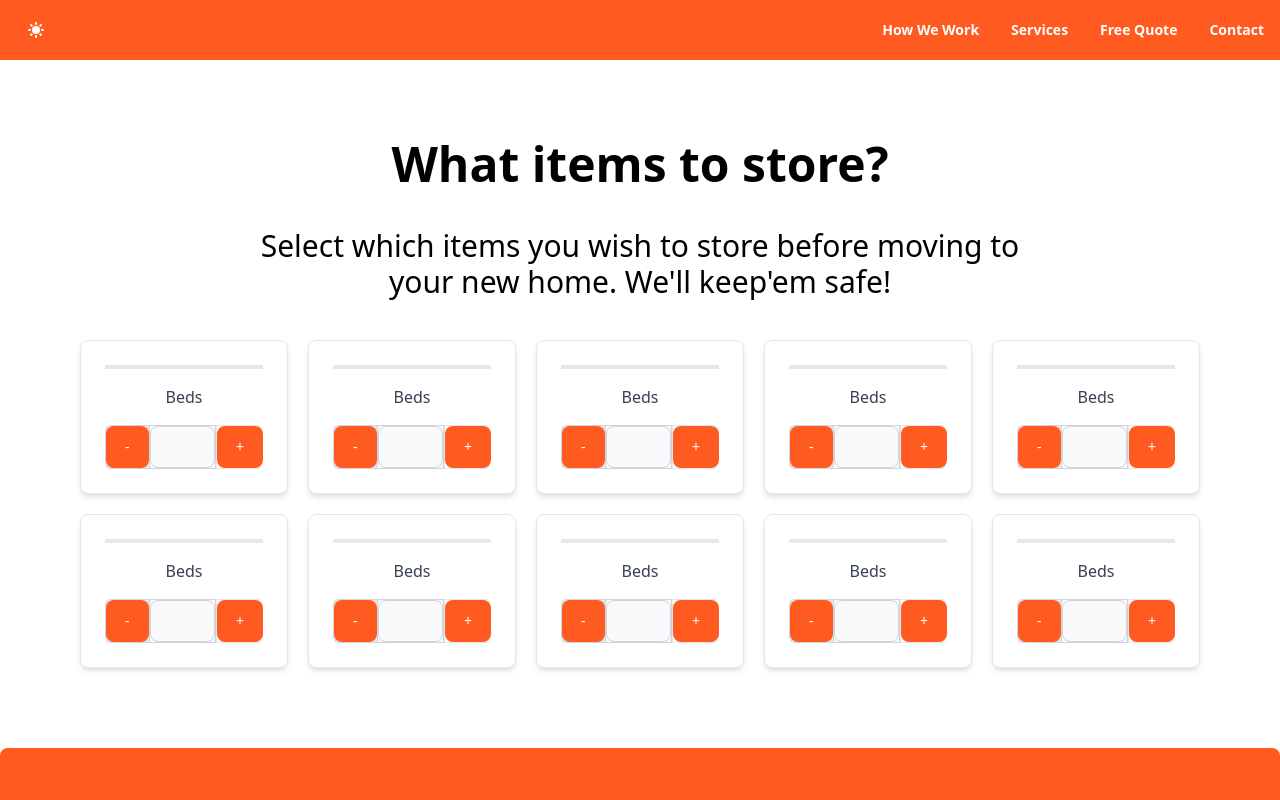
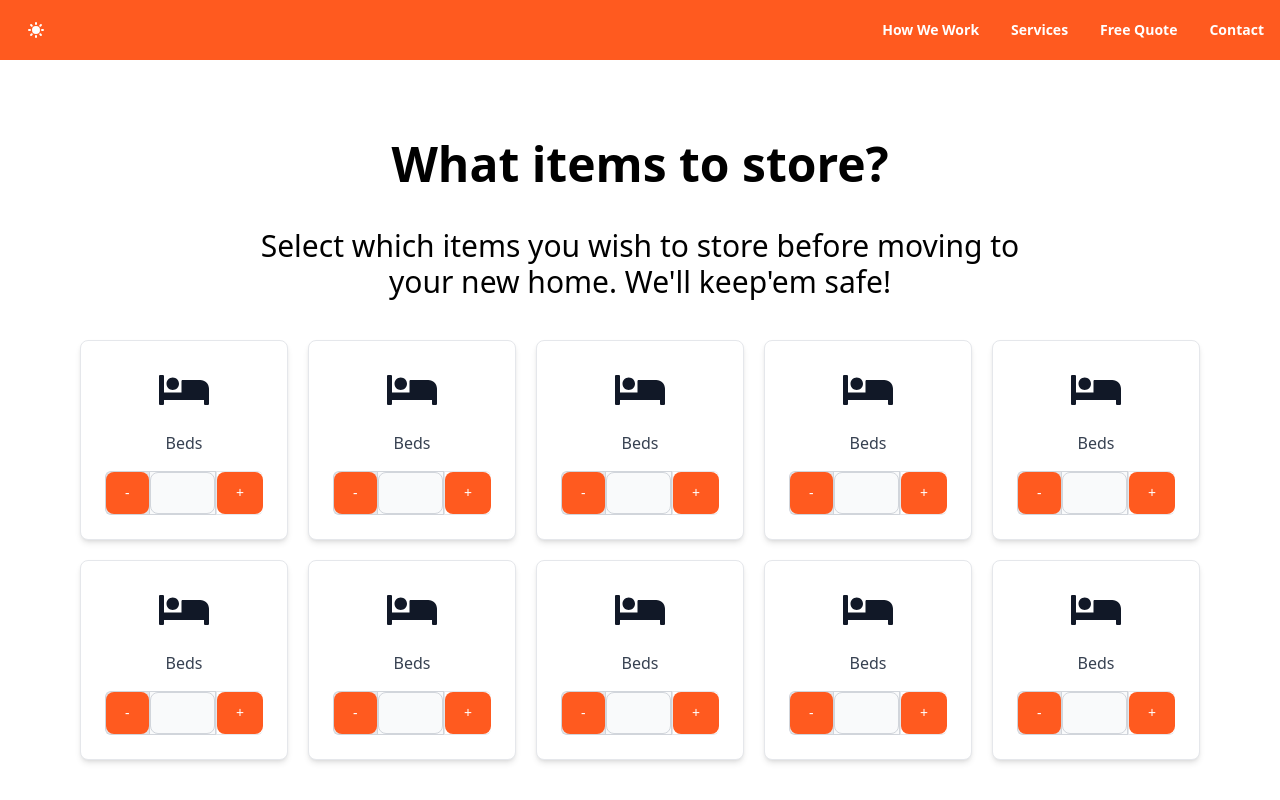
Before and after one commit to AngelLoredoAlvarez/proficent_junior_developer_challenge_1.1, a Next.js app: page / in a window 1280 px wide. Shown: the top 800 px of the page. Built offline with nearby package versions, Linux system fonts and the light colour scheme.

Commit message:
Added the <div /> component that will contain the icon of the item

```diff
--- a/components/Item.tsx
+++ b/components/Item.tsx
@@ -1,10 +1,13 @@
 import { Button, Card, TextInput } from "flowbite-react";
 import * as React from "react";
+import { FaBed } from "react-icons/fa";
 
 const ItemComponent: React.FC = () => {
   return (
     <Card>
-      <div className="border-2" />
+      <div className="flex justify-center">
+        <FaBed className="text-gray-900 dark:text-white" size={50} />
+      </div>
       <p className="font-normal text-gray-700 dark:text-gray-400 text-center">
         Beds
       </p>
```
